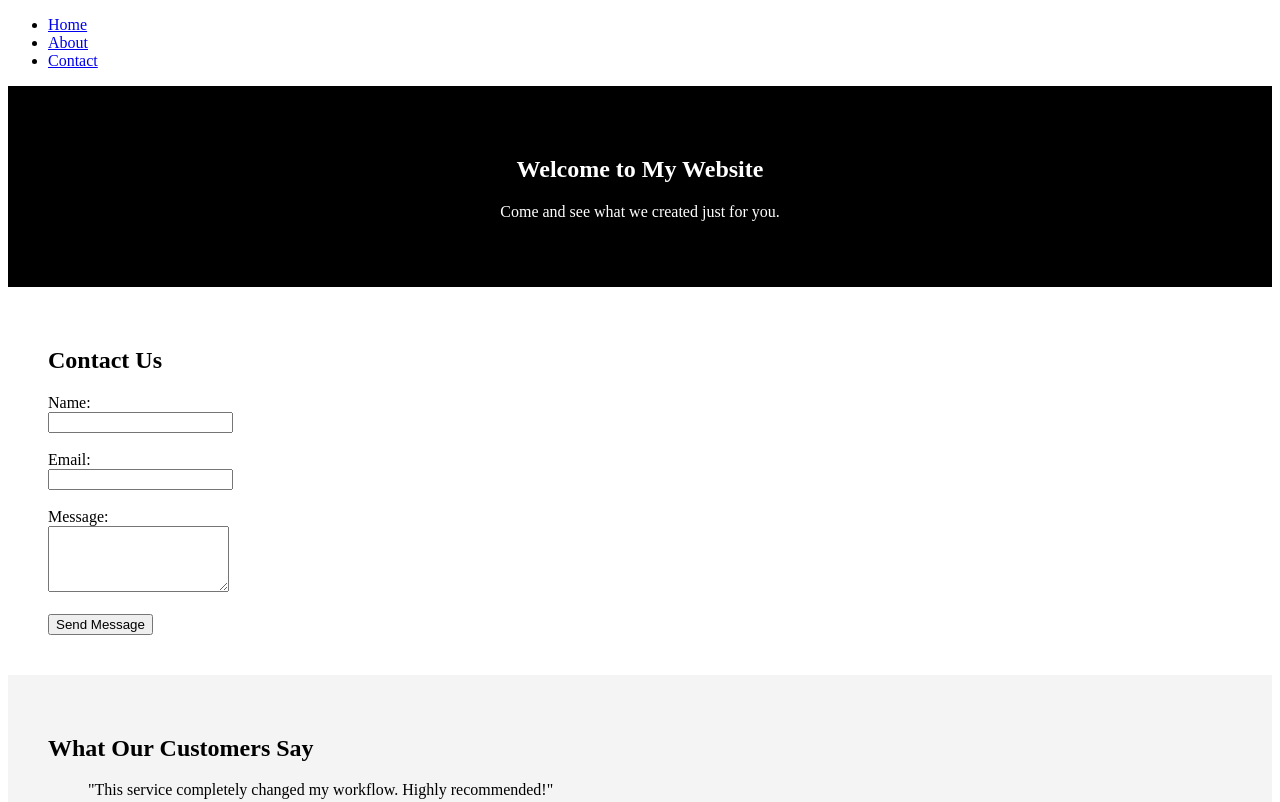
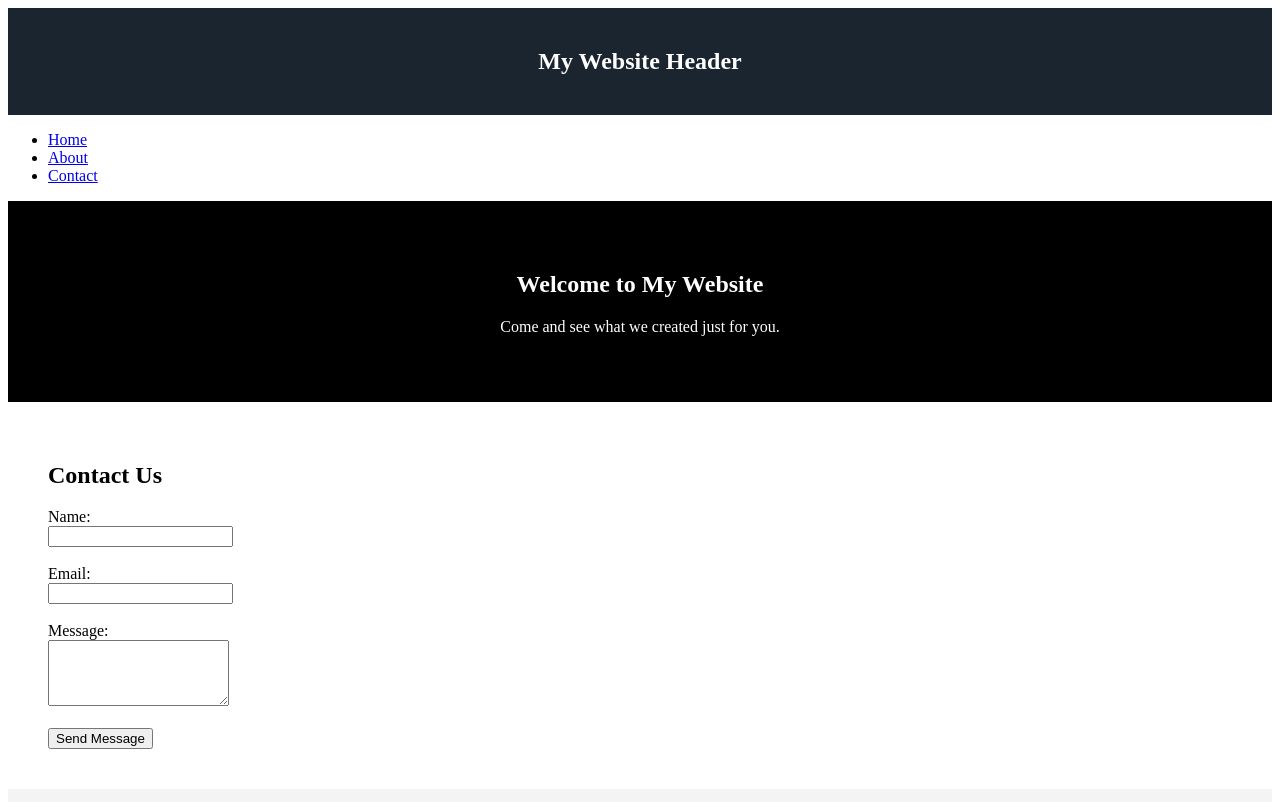
Before and after one commit to gmc2104/version-control-simulation-Gracie, a plain HTML site: page index.html in a window 1280 px wide. Shown: the top 802 px of the page. Drawn offline with Linux system fonts and the light colour scheme.

Commit message:
Added header section to index.html

```diff
--- a/index.html
+++ b/index.html
@@ -5,6 +5,10 @@
     <title>Website</title>
   </head>
   <body>
+
+        <header style="background-color: #1a252f; color: white; padding: 20px; text-align: center;">
+      <h2>My Website Header</h2>
+    </header>
 
     <nav>
       <ul>
```
